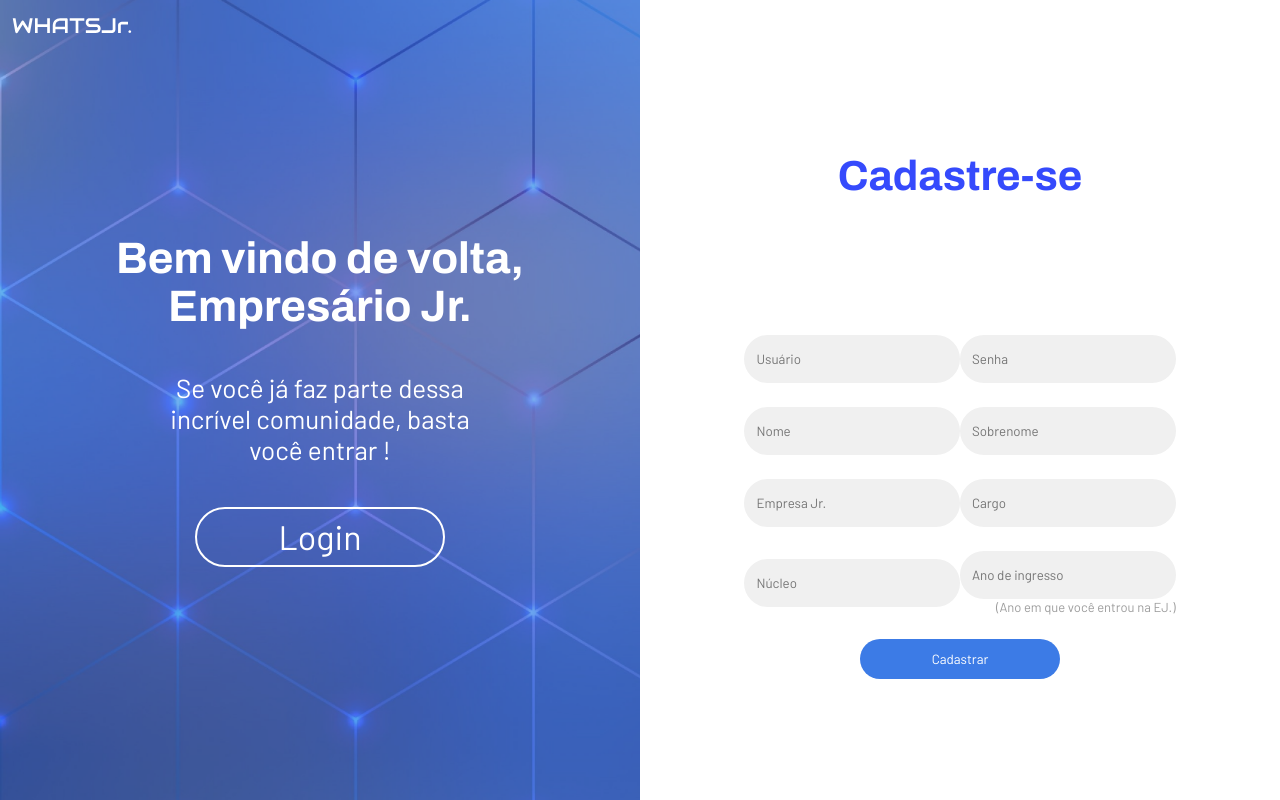
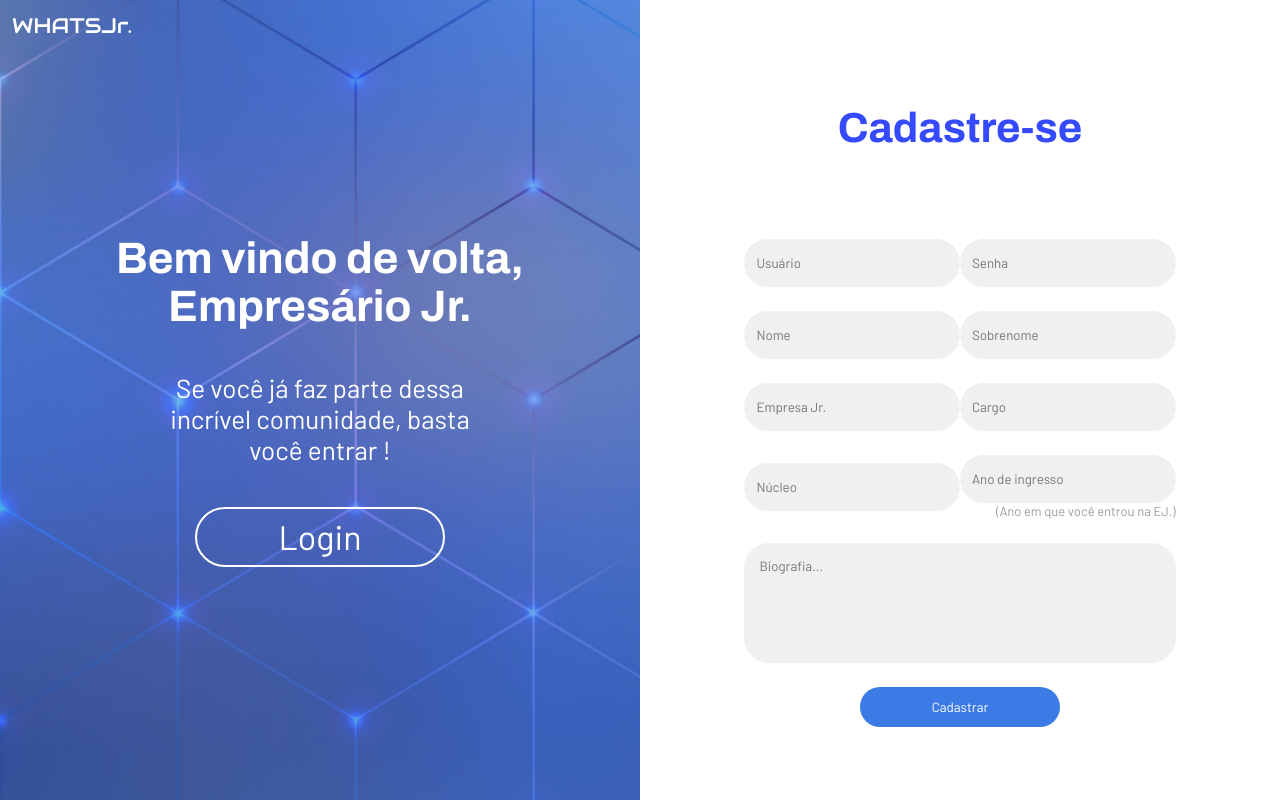
Before and after one commit to jaymeco/-TYPESCRIPT-Whats-Jr---React-App, a React (Create React App) app: page / in a window 1280 px wide. Both pictures are taken after a click on the button "Cadastrar". Built offline with nearby package versions, Linux system fonts and the light colour scheme.

Commit message:
Adiciona componente de textarea

```diff
--- a/src/pages/App/Home/components/SignUp/index.tsx
+++ b/src/pages/App/Home/components/SignUp/index.tsx
@@ -5,12 +5,12 @@ import {
     InputContainer,
     HelperText,
     Title,
-    Textarea,
     ButtonContainer,
     Button,
     RedirectText
 } from './styles';
 import Input from '../../../../components/Inputs';
+import Textarea from '../../../../components/Textarea';
 
 interface props {
     handleToggleChangeComponent(): void;
@@ -38,9 +38,10 @@ const SignUp: React.FC<props> = ({ handleToggleChangeComponent }) => {
                         <HelperText>(Ano em que você entrou na EJ.)</HelperText>
                     </Input>
                 </InputContainer>
-                {/* <InputContent>
-                    <Textarea name="bio" placeholder="Biografia..."></Textarea>
-                </InputContent> */}
+                <Textarea
+                    name="bio"
+                    placeholder="Biografia..."
+                ></Textarea>
                 <ButtonContainer>
                     <Button>Cadastrar</Button>
                     <RedirectText onClick={handleToggleChangeComponent}>Já possui uma conta? Faça seu Login.</RedirectText>
--- a/src/pages/App/Home/components/SignUp/styles.ts
+++ b/src/pages/App/Home/components/SignUp/styles.ts
@@ -101,18 +101,6 @@ export const HelperText = styled.p`
     }
 `;
 
-export const Textarea = styled.textarea`
-    width: 100%;
-    height: 15vh;
-    resize: none;
-    border: none;
-    outline: none;
-    background: var(--background-primary);
-    border-radius: 25px;
-    padding: 1.5rem;
-    color: var(--text-base-primary);
-`;
-
 export const RedirectText = styled.p`
     color: var(--text-base-dark);
     font-size: 1.7rem;
--- /dev/null
+++ b/src/pages/components/Textarea/index.tsx
@@ -0,0 +1,19 @@
+import React, { TextareaHTMLAttributes } from 'react';
+import { TextareaComponent, TextareaContent } from './styles';
+
+interface TextareaProps extends TextareaHTMLAttributes<HTMLTextAreaElement>{
+    name: string;
+}
+
+const Textarea: React.FC<TextareaProps>= ({ name, ...rest }) =>{
+    return(
+        <TextareaContent>
+            <TextareaComponent
+                name={name}
+                {...rest}
+            />
+        </TextareaContent>
+    );
+}
+
+export default Textarea;
--- /dev/null
+++ b/src/pages/components/Textarea/styles.ts
@@ -0,0 +1,26 @@
+import styled from 'styled-components';
+
+export const TextareaComponent = styled.textarea`
+    width: 100%;
+    height: 15vh;
+    resize: none;
+    border: none;
+    outline: none;
+    background: var(--background-primary);
+    border-radius: 25px;
+    padding: 1.5rem;
+    color: var(--text-base-primary);
+`;
+
+export const TextareaContent = styled.div`
+    width: 100%;
+    display: flex;
+    flex-direction: column;
+    justify-content: center;
+    align-items: center;
+
+    @media(min-width: 700px){
+        width: 100%;
+
+    }
+`;
```
